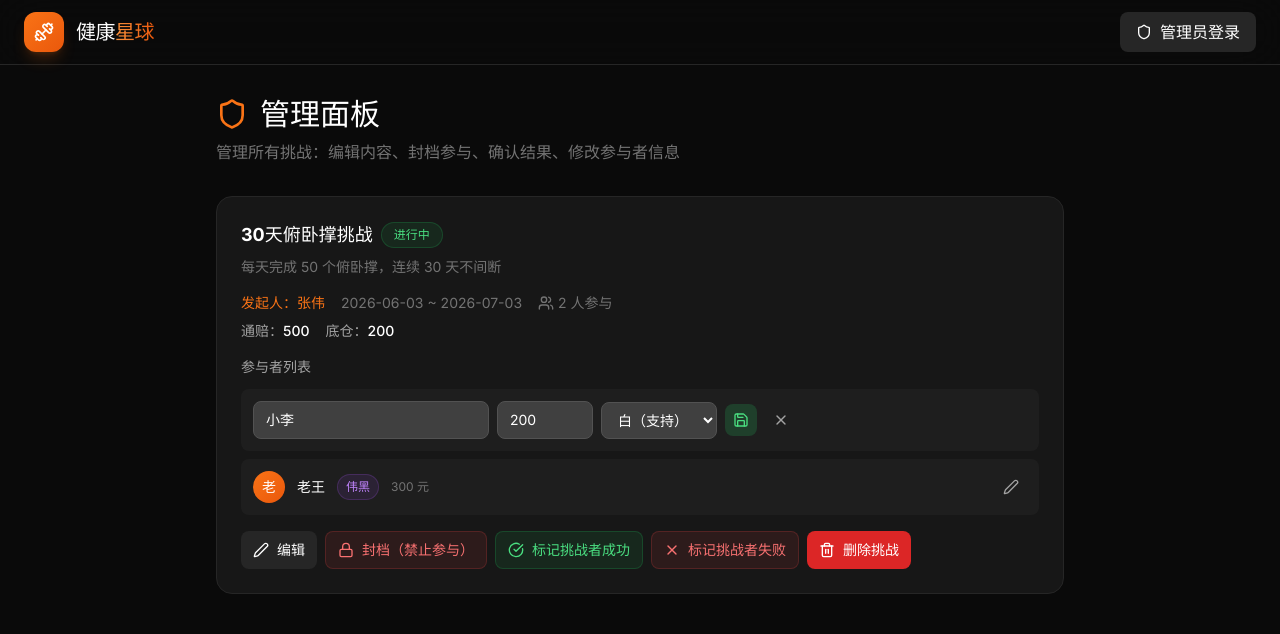
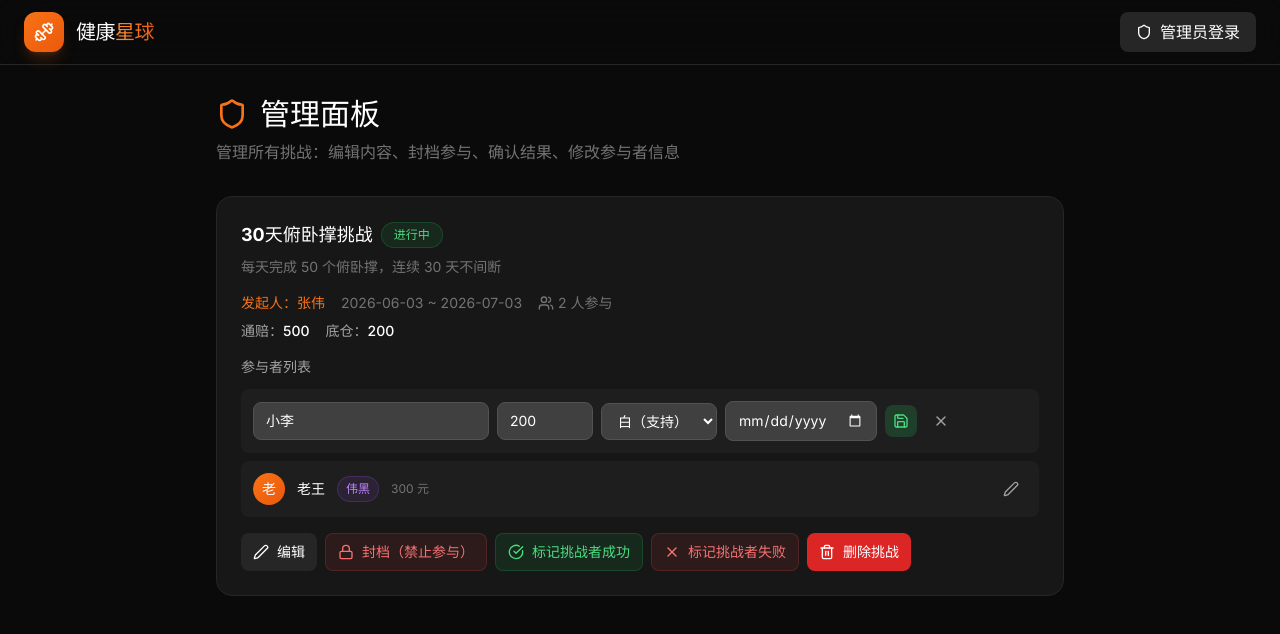
Before and after one commit to x1ngodlike/fitness-website, a React (Vite) app: page /admin in a window 1280 px wide. Both pictures are taken after a click on the button 1011 px from the left and 417 px from the top of the page. Shown: the top 634 px of the page. Built offline with nearby package versions, Linux system fonts and the light colour scheme.

Commit message:
金额，时间修改
金额，时间修改

```diff
--- a/src/pages/AdminPanelPage.tsx
+++ b/src/pages/AdminPanelPage.tsx
@@ -38,6 +38,7 @@ export function AdminPanelPage() {
     participantName: '',
     stake: 0,
     side: 'support' as 'support' | 'oppose',
+    joinTime: '',
   });
 
   const sortedChallenges = useMemo(() => {
@@ -86,6 +87,7 @@ export function AdminPanelPage() {
       participantName: participant.participantName,
       stake: participant.stake,
       side: participant.side,
+      joinTime: participant.joinTime || '',
     });
   };
 
@@ -95,6 +97,7 @@ export function AdminPanelPage() {
         participantName: editParticipantData.participantName,
         stake: editParticipantData.stake,
         side: editParticipantData.side,
+        joinTime: editParticipantData.joinTime,
       });
       setEditingParticipant(null);
     }
@@ -289,13 +292,15 @@ export function AdminPanelPage() {
                                       value={editParticipantData.participantName}
                                       onChange={(e) => setEditParticipantData({ ...editParticipantData, participantName: e.target.value })}
                                       className="px-3 py-2 bg-neutral-700 border border-neutral-600 rounded-lg text-white text-sm focus:outline-none focus:border-orange-500"
+                                      placeholder="姓名"
                                     />
                                     <input
                                       type="number"
-                                      min="10"
+                                      min="100"
                                       value={editParticipantData.stake}
                                       onChange={(e) => setEditParticipantData({ ...editParticipantData, stake: Number(e.target.value) })}
                                       className="w-24 px-3 py-2 bg-neutral-700 border border-neutral-600 rounded-lg text-white text-sm focus:outline-none focus:border-orange-500"
+                                      placeholder="金额"
                                     />
                                     <select
                                       value={editParticipantData.side}
@@ -305,6 +310,12 @@ export function AdminPanelPage() {
                                       <option value="support">白（支持）</option>
                                       <option value="oppose">黑（反对）</option>
                                     </select>
+                                    <input
+                                      type="date"
+                                      value={editParticipantData.joinTime}
+                                      onChange={(e) => setEditParticipantData({ ...editParticipantData, joinTime: e.target.value })}
+                                      className="px-3 py-2 bg-neutral-700 border border-neutral-600 rounded-lg text-white text-sm focus:outline-none focus:border-orange-500"
+                                    />
                                     <button
                                       onClick={saveParticipantEdit}
                                       className="p-2 bg-green-500/20 hover:bg-green-500/30 text-green-400 rounded-lg transition-colors"
@@ -334,6 +345,9 @@ export function AdminPanelPage() {
                                         {participant.side === 'support' ? '白' : '黑'}
                                       </span>
                                       <span className="text-xs text-neutral-500">{participant.stake} 元</span>
+                                      {participant.joinTime && (
+                                        <span className="text-xs text-neutral-500">| {participant.joinTime}</span>
+                                      )}
                                     </div>
                                     <button
                                       onClick={() => startEditParticipant(challenge.id, participant)}
--- a/src/pages/ChallengeDetailPage.tsx
+++ b/src/pages/ChallengeDetailPage.tsx
@@ -35,11 +35,13 @@ export function ChallengeDetailPage() {
   const supportLabel = `${hostChar}白`;
   const opposeLabel = `${hostChar}黑`;
 
+  const MIN_PARTICIPANT_STAKE = 100;
+
   const actualStake = (stake: number) => Math.max(stake, challenge.minStake);
   const myStake = parseInt(myStakeInput, 10) || 0;
 
   const handleJoin = async () => {
-    if (!participantName || myStake < challenge.minStake || !selectedSide) return;
+    if (!participantName || myStake < MIN_PARTICIPANT_STAKE || !selectedSide) return;
     const ok = await joinChallenge(challenge.id, participantName, myStake, selectedSide);
     if (ok) {
       setShowJoinModal(false);
@@ -524,9 +526,9 @@ export function ChallengeDetailPage() {
               </button>
               <button
                 onClick={handleJoin}
-                disabled={!participantName || myStake < challenge.minStake || !selectedSide}
+                disabled={!participantName || myStake < MIN_PARTICIPANT_STAKE || !selectedSide}
                 className={`flex-1 py-3 rounded-xl font-bold transition-all ${
-                  participantName && myStake >= challenge.minStake && selectedSide
+                  participantName && myStake >= MIN_PARTICIPANT_STAKE && selectedSide
                     ? 'bg-orange-500 hover:bg-orange-600 text-white'
                     : 'bg-neutral-700 text-neutral-400 cursor-not-allowed'
                 }`}
--- a/src/types/index.ts
+++ b/src/types/index.ts
@@ -6,6 +6,7 @@ export interface Participant {
   side: 'support' | 'oppose'; // support=能, oppose=不能
   result: 'win' | 'lose' | 'pending';
   createdAt: number;
+  joinTime?: string; // 参加时间（格式：YYYY-MM-DD）
 }
 
 export interface Challenge {
```
